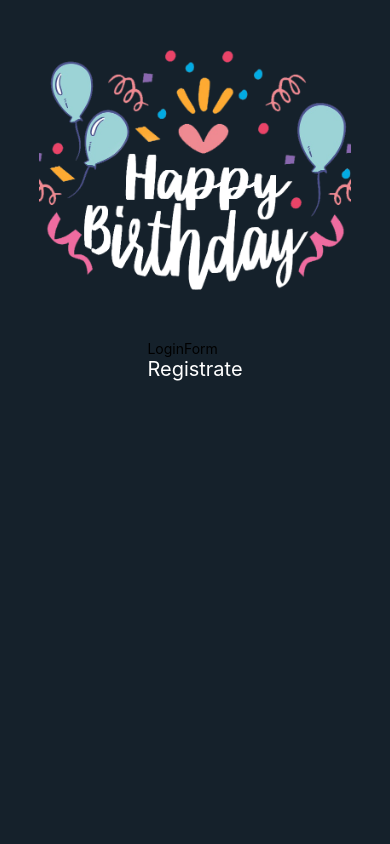
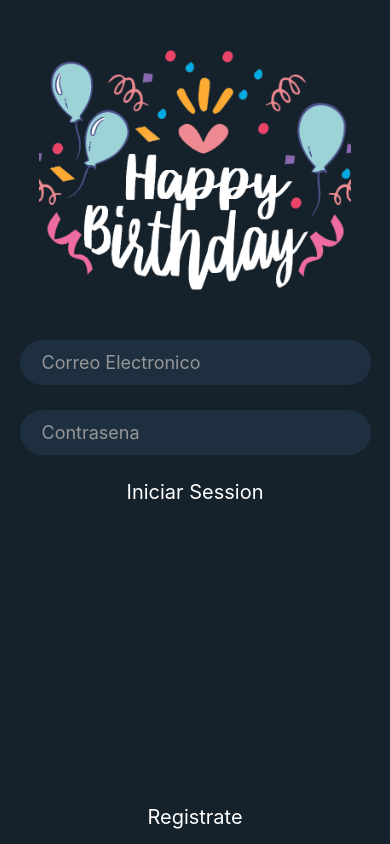
Before and after one commit to ajimenezrosa/birthday_react_native, a React Native app: screen / in a window 390 px wide. Built offline with nearby package versions, Linux system fonts and the light colour scheme; no server answers.

Commit message:
Formulario de login

```diff
--- a/src/components/LoginForm.js
+++ b/src/components/LoginForm.js
@@ -1,20 +1,43 @@
-import React from 'react'
-import { StyleSheet, Text, View ,TouchableOpacity} from 'react-native'
+import React , {useState} from 'react'
+import { StyleSheet, Text, View ,TouchableOpacity , TextInput} from 'react-native'
+import { validateEmail } from  '../utils/validations';
+import firebase from '../utils/firebase';
 
 export default function LoginForm(props) {
     // console.log(props);
     const {changeForm} = props
 
+    const login = () => {
+        console.log("Inicando Session");
+    }
+
+    return (
+        <>
+
+            <TextInput
+                    style={styles.input}
+                    placeholder="Correo Electronico"
+                    placeholderTextColor="#969696"
+            />
+            <TextInput
+                    style={styles.input}
+                    placeholder="Contrasena"
+                    placeholderTextColor="#969696"
+                    secureTextEntry={true}
+            />
+
+            <TouchableOpacity onPress={login} >
+                <Text style={styles.btnText} >Iniciar Session</Text>
+            </TouchableOpacity>
+
+            <View style={styles.register}>
+                <TouchableOpacity>
+                    <Text style={styles.btnText} onPress={changeForm} >Registrate</Text>
+                </TouchableOpacity>
+            </View>
 
 
-    return (
-        <View>
-            <Text>LoginForm</Text>
-            <TouchableOpacity>
-                <Text style={styles.btnText} onPress={changeForm} >Registrate</Text>
-            </TouchableOpacity>
-
-        </View>
+        </>
     )
 }
 
@@ -24,4 +47,24 @@
         fontSize: 20,
 
     },
+    input: {
+        height: 45,
+        color: "#FFF",
+        width: "90%",
+        marginBottom: 25,
+        backgroundColor: "#1e3040",
+        paddingHorizontal: 20,
+        borderRadius: 50,
+        fontSize: 18,
+        borderWidth: 2,
+        borderColor: "#1e3040",
+    },
+    register: {
+        flex: 1,
+        justifyContent: 'flex-end',
+        marginBottom: 15,
+    },
+    error: {
+        borderColor: "#940c0c",
+    },
 })
```
Also changed, not shown: 1 other file (tests, documents, lock files or other folders).
